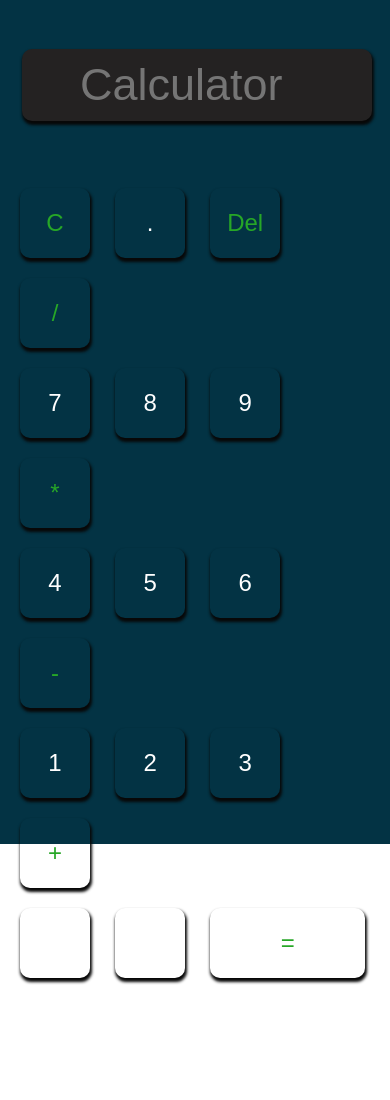
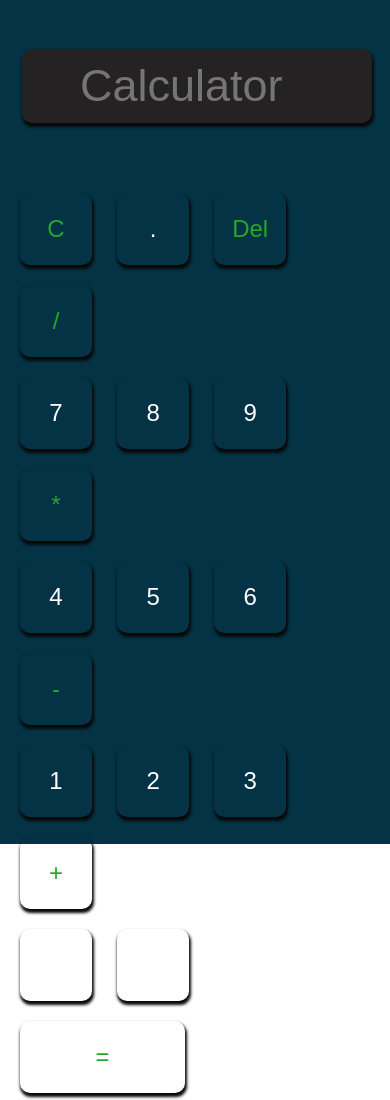
Before and after one commit to Sanishkoju/calculatorjs, a plain HTML site: page index.html in a window 390 px wide. Before the commit the page ends 988 px from the top, so only its background shows below. Drawn offline with Linux system fonts and the light colour scheme.

Commit message:
Update index.css

```diff
--- a/index.css
+++ b/index.css
@@ -79,8 +79,8 @@ form input#equal{
     }
     .calc form input{
 
-        width:70px;
-        height:70px;
+        width:72px;
+        height:72px;
         border-radius: 10px;
         background: transparent;
         font-size: 24px;
@@ -95,7 +95,7 @@ form input#equal{
         display: flex;
         width:100% ;
         justify-content: flex-end;
-        margin:20px 0 45px 0;
+        margin:20px 0 48px 0;
         padding:2px;
 
 
@@ -113,7 +113,7 @@ form input#equal{
         color:rgb(39, 167, 39);
     }
     form input#equal{
-        width:155px;
+        width:165px;
     }
 
 
```
